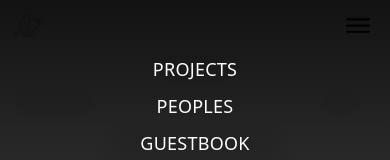
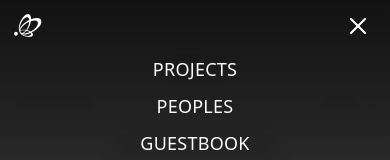
Before and after one commit to Suminseong/TU2025gradulate, a React (Vite) app in the folder 2025.gradulate/: page /projects in a window 390 px wide. Both pictures are taken after a click on the button "메뉴 열기". Shown: the top 160 px of the page. Built offline with nearby package versions, Linux system fonts and the light colour scheme.

Commit message:
Refactor HamburgerIcon to support open/close states and update NavHeader to use dynamic logo assets based on mode

```diff
--- a/2025.gradulate/src/jsx/atom/HamburgerIcon.jsx
+++ b/2025.gradulate/src/jsx/atom/HamburgerIcon.jsx
@@ -1,11 +1,30 @@
 import React from 'react';
 
-const HamburgerIcon = ({ size = 28, color = '#fff', ...props }) => (
-  <svg width={size} height={size} viewBox="0 0 28 28" fill="none" {...props}>
-    <rect y="5" width="28" height="2.5" rx="1.25" fill={color} />
-    <rect y="12.25" width="28" height="2.5" rx="1.25" fill={color} />
-    <rect y="19.5" width="28" height="2.5" rx="1.25" fill={color} />
-  </svg>
-);
+const HamburgerIcon = ({ isOpen = false, size = 28, color = '#fff', ...props }) => {
+  const strokeWidth = Math.max(2, Math.round(size / 14));
+  const half = size / 2;
+  const gap = Math.round(size * 0.28);
+
+  if (isOpen) {
+    // Render an "X"
+    return (
+      <svg width={size} height={size} viewBox={`0 0 ${size} ${size}`} fill="none" {...props}>
+        <line x1={half - gap} y1={half - gap} x2={half + gap} y2={half + gap} stroke={color} strokeWidth={strokeWidth} strokeLinecap="round" />
+        <line x1={half - gap} y1={half + gap} x2={half + gap} y2={half - gap} stroke={color} strokeWidth={strokeWidth} strokeLinecap="round" />
+      </svg>
+    );
+  }
+
+  // Render the hamburger (three bars)
+  const barHeight = strokeWidth;
+  const radius = strokeWidth / 2;
+  return (
+    <svg width={size} height={size} viewBox={`0 0 ${size} ${size}`} fill="none" {...props}>
+      <rect x={0} y={half - gap - barHeight / 2} width={size} height={barHeight} rx={radius} fill={color} />
+      <rect x={0} y={half - barHeight / 2} width={size} height={barHeight} rx={radius} fill={color} />
+      <rect x={0} y={half + gap - barHeight / 2} width={size} height={barHeight} rx={radius} fill={color} />
+    </svg>
+  );
+};
 
 export default HamburgerIcon;
--- a/2025.gradulate/src/jsx/molecule/Footer.jsx
+++ b/2025.gradulate/src/jsx/molecule/Footer.jsx
@@ -33,6 +33,10 @@ const Container = styled.div`
     padding-top: 24px;
     padding-bottom: 24px;
     max-width: 100vw;
+    display: flex;
+    flex-direction: column;
+    align-items: center;
+    justify-content: flex-start;
   }
 `;
 
@@ -59,11 +63,12 @@ const NavRow = styled.nav`
   font-weight: 400;
   margin-bottom: 36px;
   @media (max-width: 640px) {
-    gap: 12px;
+    gap: 16px;
     font-size: 12px;
     margin-bottom: 16px;
     flex-wrap: wrap;
     justify-content: flex-start;
+    flex-direction: column;
   }
 `;
 
@@ -86,6 +91,7 @@ const CopyWrap = styled.div`
     font-size: 10px;
     max-width: 100vw;
     gap: 4px;
+    align-items: center;
   }
 `;
 
--- a/2025.gradulate/src/jsx/molecule/NavHeader.jsx
+++ b/2025.gradulate/src/jsx/molecule/NavHeader.jsx
@@ -1,5 +1,5 @@
 // NavHeader.jsx
-import { useEffect, useMemo, useState } from 'react';
+import { use, useEffect, useMemo, useState } from 'react';
 import PropTypes from 'prop-types';
 import styled from 'styled-components';
 import NavBtn from '../atom/NavBtn';
@@ -221,10 +221,13 @@ export default function NavHeader({
   }, [autoOnScroll, isControlled, onModeChange, scrollThreshold]);
 
   const isDarkMode = mode === NAV_HEADER_MODES.DARK;
-  const logoSrc = isDarkMode
+  const forceDarkAssets = mobileNavOpen
+  const useDarkAssets = isDarkMode || forceDarkAssets;
+
+  const logoSrc = useDarkAssets
     ? `${import.meta.env.BASE_URL}icons/logoLight.svg`
     : `${import.meta.env.BASE_URL}icons/logoDark.svg`;
-  const logoAlt = isDarkMode ? 'LogoLight' : 'LogoDark';
+  const logoAlt = useDarkAssets ? 'LogoLight' : 'LogoDark';
 
   // 모바일 메뉴에서 쇼룸 제외
   const mobileMenu = items.filter((item) => item.label !== 'SHOWROOM');
@@ -267,8 +270,9 @@ export default function NavHeader({
             onClick={() => setMobileNavOpen((v) => !v)}
           >
             <HamburgerIcon
+              isOpen={mobileNavOpen}
               size={24}
-              color={mode === NAV_HEADER_MODES.DARK ? '#fff' : '#000'}
+              color={useDarkAssets ? '#fff' : '#000'}
             />
           </HamburgerBtn>
         </Row>
```
